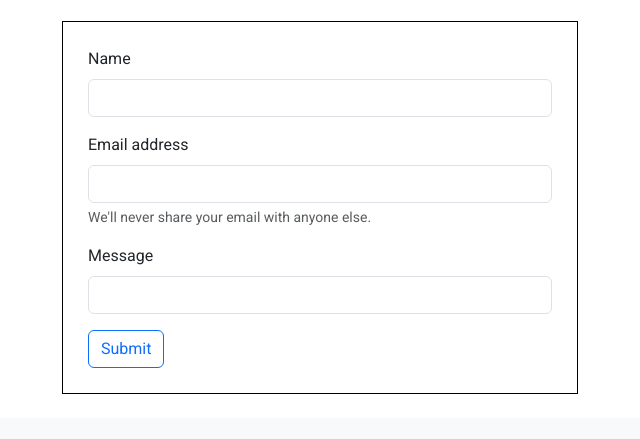
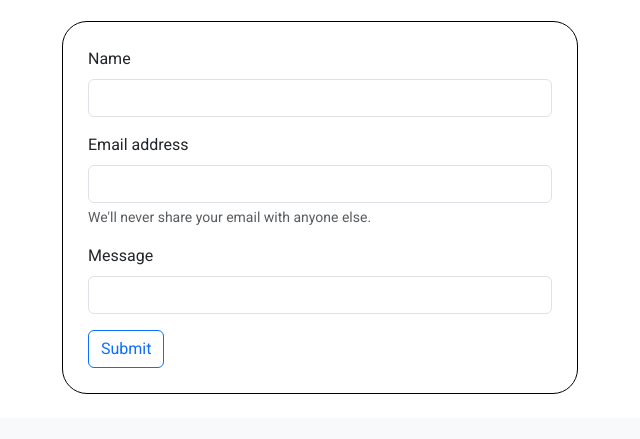
Before and after one commit to back-to-front/Project-1, a plain HTML site: page index.html in a window 1280 px wide. Shown: the part 2534-2973 px from the top of the page, 320-960 px from the left. Drawn offline with nearby package versions, Linux system fonts and the light colour scheme.

Commit message:
Minor styling changes in the feedback section

```diff
--- a/index.html
+++ b/index.html
@@ -184,7 +184,7 @@
 
     <section class="container" id="feedback">
       <h2 class="col col-12 my-4 section-title">Feedback</h2>
-      <div class="box">
+      <div class="feedback-box">
         <form>
           <div class="mb-3">
             <label for="form-name" class="form-label">Name</label>
--- a/style/style.css
+++ b/style/style.css
@@ -64,9 +64,10 @@ main .right img {
     background-color: lightgrey;
 }
 
-.box {
+.feedback-box {
     margin: auto 300px;
     border: 1px solid black;
+    border-radius: 25px;
 }
 
 form {
```
